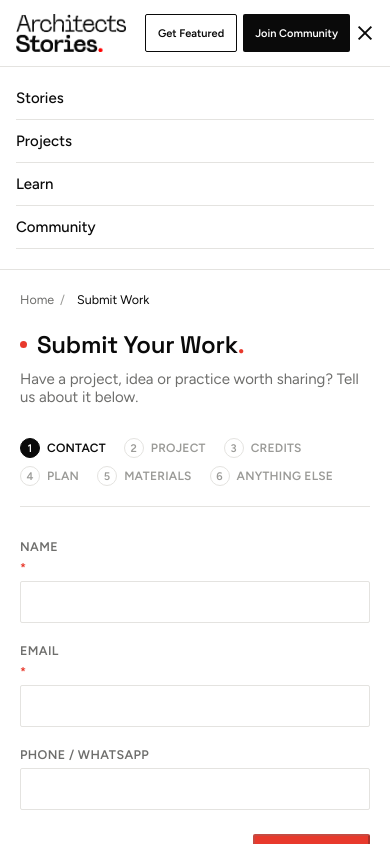
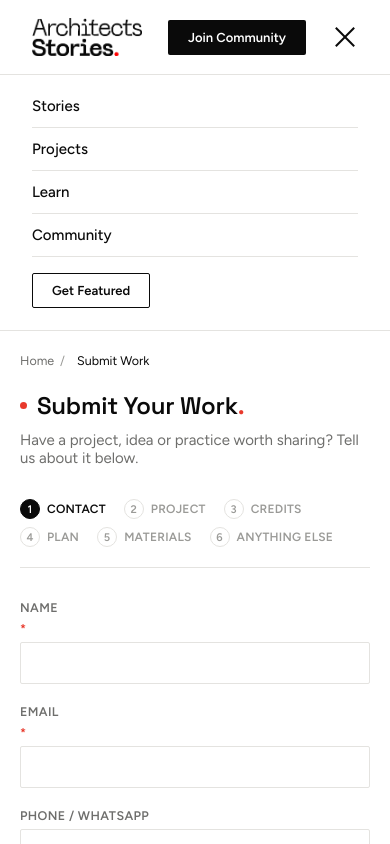
Before and after one commit to architectsstories/as-web, a Next.js app in the folder website/: page /submit in a window 390 px wide. Both pictures are taken after a click on the button "Menu". Shown: the top 844 px of the page. Built offline with nearby package versions, Linux system fonts and the light colour scheme.

Commit message:
menu undo

```diff
--- a/website/app/globals.css
+++ b/website/app/globals.css
@@ -42,9 +42,9 @@ nav.links a:hover::after{right:0;}
 .nav-search-wrap{display:flex;align-items:center;gap:8px;}
 .nav-search-wrap input{width:0;opacity:0;padding:0;border:1px solid var(--line);border-radius:2px;font-size:13.5px;transition:width .2s ease,opacity .2s ease,padding .2s ease;}
 .nav-search-wrap.open input{width:180px;opacity:1;padding:7px 10px;}
-.nav-cta{font-size:13px;font-weight:600;padding:10px 20px;background:var(--black);color:var(--white);border-radius:2px;transition:background .15s;white-space:nowrap;}
+.nav-cta{font-size:13px;font-weight:600;padding:10px 20px;background:var(--black);color:var(--white);border-radius:2px;transition:background .15s;}
 .nav-cta:hover{background:var(--red);}
-.nav-btn-outline{font-size:13px;font-weight:600;padding:9px 19px;background:none;color:var(--black);border:1px solid var(--black);border-radius:2px;transition:background .15s,color .15s;white-space:nowrap;}
+.nav-btn-outline{font-size:13px;font-weight:600;padding:9px 19px;background:none;color:var(--black);border:1px solid var(--black);border-radius:2px;transition:background .15s,color .15s;}
 .nav-btn-outline:hover{background:var(--black);color:var(--white);}
 .nav-burger{display:none;flex-direction:column;justify-content:center;gap:5px;width:26px;height:22px;background:none;border:none;cursor:pointer;padding:0;}
 .nav-burger span{display:block;width:100%;height:2px;background:var(--black);transition:transform .18s,opacity .18s;}
@@ -53,23 +53,12 @@ nav.links a:hover::after{right:0;}
 .nav-burger.open span:nth-child(3){transform:translateY(-7px) rotate(-45deg);}
 .mobile-menu{display:none;}
 @media(max-width:900px){
-  nav.links,.nav-search-wrap{display:none;}
+  nav.links,.nav-search-wrap,.nav-right a.nav-btn-outline{display:none;}
   .nav-burger{display:flex;}
   .mobile-menu{display:flex;flex-direction:column;gap:2px;padding:10px 32px 22px;border-top:1px solid var(--line);background:var(--white);}
   .mobile-links{display:flex;flex-direction:column;}
   .mobile-links a{padding:12px 0;font-size:15px;font-weight:500;color:var(--black);border-bottom:1px solid var(--line);}
-}
-@media(max-width:480px){
-  .nav{padding:14px 16px;gap:8px;}
-  .nav-right{gap:6px;}
-  .nav-btn-outline,.nav-cta{display:inline-flex;align-items:center;justify-content:center;height:38px;box-sizing:border-box;font-size:11px;padding:0 12px;}
-  .nav-burger{width:18px;height:16px;}
-  .mobile-menu{padding:10px 16px 20px;}
-}
-@media(max-width:360px){
-  .nav{gap:6px;}
-  .nav-right{gap:5px;}
-  .nav-btn-outline,.nav-cta{height:36px;font-size:10.5px;padding:0 9px;}
+  .mobile-feature{align-self:flex-start;margin-top:14px;}
 }
 
 /* ---------- section heads ---------- */
--- a/website/components/Header.js
+++ b/website/components/Header.js
@@ -22,7 +22,7 @@ export default function Header() {
     <header>
       <div className="nav">
         <Link href="/" className="logo">
-          <Image src="/logo.png" alt="Architects Stories" width={160} height={54} className="logo-img" priority />
+          <Image src="/logo.png" alt="Architects Stories" width={160} height={54} style={{height: 38, width: 'auto'}} priority />
         </Link>
         <nav className="links">
           <Link href="/#stories">Stories</Link>
@@ -73,6 +73,7 @@ export default function Header() {
             <Link href="/learn" onClick={() => setMobileOpen(false)}>Learn</Link>
             <Link href="/community" onClick={() => setMobileOpen(false)}>Community</Link>
           </nav>
+          <Link className="nav-btn-outline mobile-feature" href="/submit" onClick={() => setMobileOpen(false)}>Get Featured</Link>
         </div>
       )}
     </header>
```
